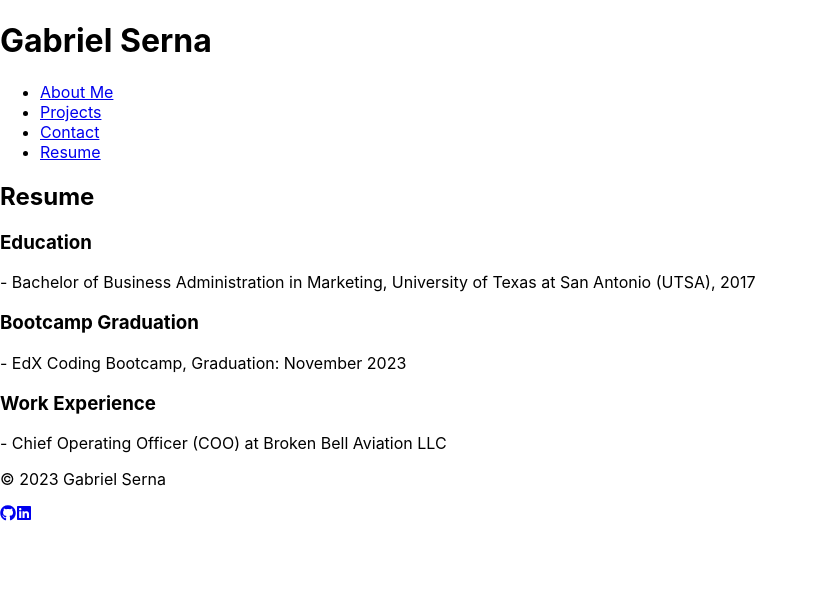
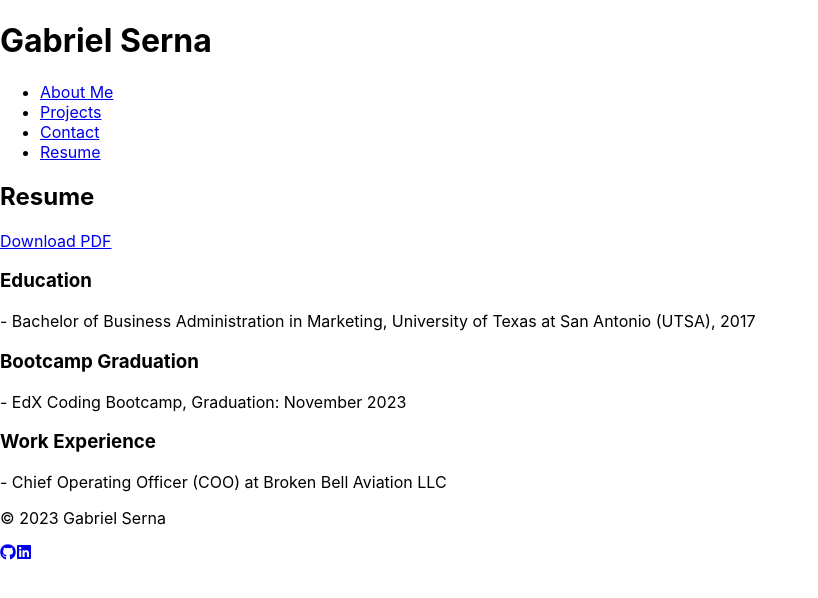
Before and after one commit to sernat243/react-portfolio, a React (Create React App) app: page /resume in a window 1280 px wide. Shown: the top 598 px of the page, without its empty margins (0-818 px from the left). Built offline with nearby package versions, Linux system fonts and the light colour scheme.

Commit message:
added option to download resume as pdf

```diff
--- a/src/components/Resume.js
+++ b/src/components/Resume.js
@@ -2,6 +2,9 @@ const Resume = () => {
     return (
       <section id="resume">
         <h2>Resume</h2>
+        <a href="/resume.pdf" download="ResumeGabrielSerna.pdf">
+            Download PDF
+        </a>
         <h3>Education</h3>
         <p>
           - Bachelor of Business Administration in Marketing, University of Texas at San Antonio (UTSA), 2017
```
Also changed, not shown: 1 other file (tests, documents, lock files or other folders).
